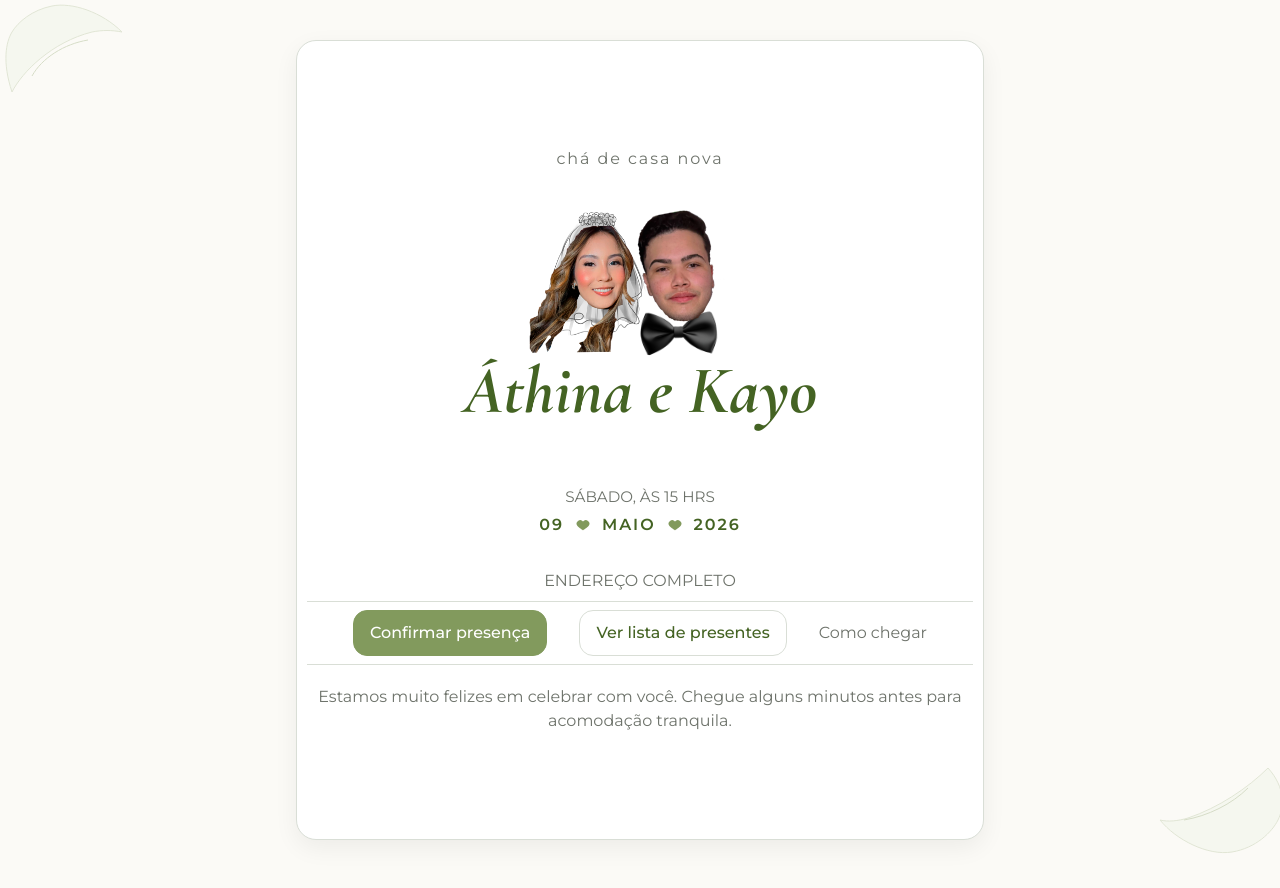
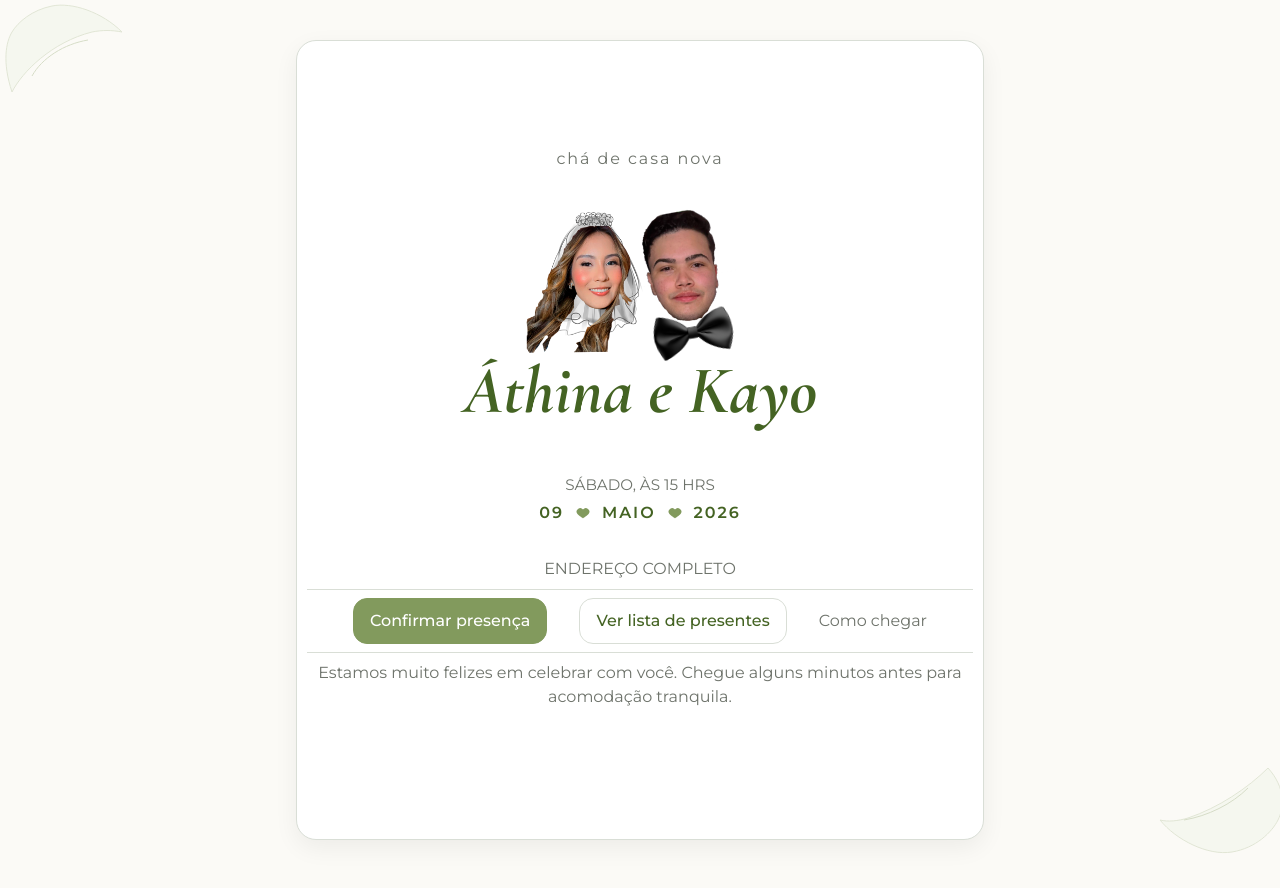
Before and after one commit to KayoWeiber/cha-casa-nova, a React (Vite) app: page / in a window 1280 px wide. Built offline with nearby package versions, Linux system fonts and the light colour scheme.

Commit message:
fix: correção de no tamanho e indexação entre o rosto e gravata no rosto

```diff
--- a/src/components/GroomWiggle.config.ts
+++ b/src/components/GroomWiggle.config.ts
@@ -8,8 +8,8 @@ export const DEFAULT_GROOM_WIGGLE_CONFIG = {
   // Defaults com src dos assets (case exato)
   face: { src: rostoNoivo, x: -5, y: 0, scale: 1.2, rotate: -9, zIndex: 2 },
   // Gravata (camada de trás) mais abaixo por padrão
-  veil: { src: gravataNoivo, x: 0, y: 60, scale: 0.8, rotate: 0, zIndex: 1 },
-  motion: { enabled: true, durationMs: 2800, amplitudeX: 6, amplitudeY: 5, rotateDeg: 2, phaseMs: 0 },
+  veil: { src: gravataNoivo, x: 1, y: 98, scale: 0.83, rotate: -9, zIndex: 2 },
+  motion: { enabled: true, durationMs: 2900, amplitudeX: 6, amplitudeY: 5, rotateDeg: 2, phaseMs: 0 },
   // Parallax idêntico à noiva; ajuste aqui para diferenciar a "balançada" por camada.
   parallaxFactors: { face: 1, veil: 0.7 }
 } as const
--- a/src/pages/Home.tsx
+++ b/src/pages/Home.tsx
@@ -21,7 +21,7 @@ function calcCoupleSize(width: number) {
   // - base: 86
   // - máximo: 132
   // - cresce conforme a largura (0.22 * width)
-  return Math.round(clamp(width * 0.22, 86, 132))
+  return Math.round(clamp(width * 0.22, 84, 132))
 }
 
 export default function Home() {
@@ -36,8 +36,19 @@ export default function Home() {
     return () => window.removeEventListener('resize', onResize)
   }, [])
 
-  // Offset do rosto/véu/gravata proporcional ao tamanho (não quebra no mobile)
-  const faceOffset = useMemo(() => Math.round(coupleSize * 0.36), [coupleSize])
+  // Offset proporcional ao tamanho (não quebra no mobile)
+  const faceOffset = useMemo(() => Math.round(coupleSize * 0.34), [coupleSize])
+
+  // Escalas para manter os offsets (principalmente Y) proporcionais ao tamanho do componente
+  const brideScale = useMemo(
+    () => coupleSize / DEFAULT_BRIDE_WIGGLE_CONFIG.size,
+    [coupleSize]
+  )
+
+  const groomScale = useMemo(
+    () => coupleSize / DEFAULT_GROOM_WIGGLE_CONFIG.size,
+    [coupleSize]
+  )
 
   return (
     <Layout>
@@ -58,22 +69,43 @@ export default function Home() {
           <div className="mt-2 flex items-end justify-center gap-2 sm:gap-3">
             <BrideWiggle
               size={coupleSize}
-              face={{ ...DEFAULT_BRIDE_WIGGLE_CONFIG.face, src: rostoNoiva, x: faceOffset }}
-              veil={{ ...DEFAULT_BRIDE_WIGGLE_CONFIG.veil, src: veuNoiva, x: faceOffset }}
+              face={{
+                ...DEFAULT_BRIDE_WIGGLE_CONFIG.face,
+                src: rostoNoiva,
+                x: faceOffset,
+                y: Math.round(DEFAULT_BRIDE_WIGGLE_CONFIG.face.y * brideScale),
+              }}
+              veil={{
+                ...DEFAULT_BRIDE_WIGGLE_CONFIG.veil,
+                src: veuNoiva,
+                x: faceOffset,
+                y: Math.round(DEFAULT_BRIDE_WIGGLE_CONFIG.veil.y * brideScale),
+              }}
               motion={DEFAULT_BRIDE_WIGGLE_CONFIG.motion}
               debug={false}
             />
+
             <GroomWiggle
               size={coupleSize}
-              face={{ ...DEFAULT_GROOM_WIGGLE_CONFIG.face, src: rostoNoivo, x: -faceOffset }}
-              veil={{ ...DEFAULT_GROOM_WIGGLE_CONFIG.veil, src: gravataNoivo, x: -faceOffset }}
+              face={{
+                ...DEFAULT_GROOM_WIGGLE_CONFIG.face,
+                src: rostoNoivo,
+                x: -faceOffset,
+                y: Math.round(DEFAULT_GROOM_WIGGLE_CONFIG.face.y * groomScale),
+              }}
+              veil={{
+                ...DEFAULT_GROOM_WIGGLE_CONFIG.veil,
+                src: gravataNoivo,
+                x: -faceOffset,
+                y: Math.round(DEFAULT_GROOM_WIGGLE_CONFIG.veil.y * groomScale),
+              }}
               motion={DEFAULT_GROOM_WIGGLE_CONFIG.motion}
               debug={false}
             />
           </div>
 
+          {/* Título */}
           <h1 className="display-title text-center mt-2">Áthina e Kayo</h1>
-        </div>
 
           {/* Conteúdo do meio */}
           <div className="mt-2 flex flex-col items-center">
@@ -87,7 +119,14 @@ export default function Home() {
             >
               <span className="date-part">09</span>
 
-            <svg width="14" height="14" viewBox="0 0 24 24" fill="none" xmlns="http://www.w3.org/2000/svg" aria-hidden>
+              <svg
+                width="14"
+                height="14"
+                viewBox="0 0 24 24"
+                fill="none"
+                xmlns="http://www.w3.org/2000/svg"
+                aria-hidden
+              >
                 <path
                   d="M12 21s-6.5-4.35-9.5-7.35A5.5 5.5 0 1 1 12 6a5.5 5.5 0 1 1 9.5 7.65C18.5 16.65 12 21 12 21Z"
                   fill="#829A5D"
@@ -96,7 +135,14 @@ export default function Home() {
 
               <span className="date-part">MAIO</span>
 
-            <svg width="14" height="14" viewBox="0 0 24 24" fill="none" xmlns="http://www.w3.org/2000/svg" aria-hidden>
+              <svg
+                width="14"
+                height="14"
+                viewBox="0 0 24 24"
+                fill="none"
+                xmlns="http://www.w3.org/2000/svg"
+                aria-hidden
+              >
                 <path
                   d="M12 21s-6.5-4.35-9.5-7.35A5.5 5.5 0 1 1 12 6a5.5 5.5 0 1 1 9.5 7.65C18.5 16.65 12 21 12 21Z"
                   fill="#829A5D"
@@ -111,12 +157,10 @@ export default function Home() {
 
           <Divider />
 
-        {/* Ações (no mobile ocupa tudo; no desktop vira linha) */}
+          {/* Ações */}
           <div className="flex w-full flex-col gap-2 sm:flex-row sm:items-center sm:justify-center">
             <Link className="w-full sm:w-auto" to="/confirmar-presenca">
-            <Button /* se seu Button aceitar className, pode pôr className="w-full sm:w-auto" */>
-              Confirmar presença
-            </Button>
+              <Button>Confirmar presença</Button>
             </Link>
 
             <Link className="w-full sm:w-auto" to="/lista-presentes">
@@ -133,13 +177,14 @@ export default function Home() {
 
           <Divider />
 
-        {/* Rodapé: deixa isso sempre “encaixado” sem sobrar um buraco feio */}
+          {/* Rodapé */}
           <section id="como-chegar" className="scroll-mt-24 mt-auto pb-4 sm:pb-6">
             <p className="muted text-center">
               Estamos muito felizes em celebrar com você. Chegue alguns minutos antes para acomodação tranquila.
             </p>
           </section>
         </div>
+      </div>
     </Layout>
   )
 }
```
Lines whose indentation alone changed are shown as unchanged.
